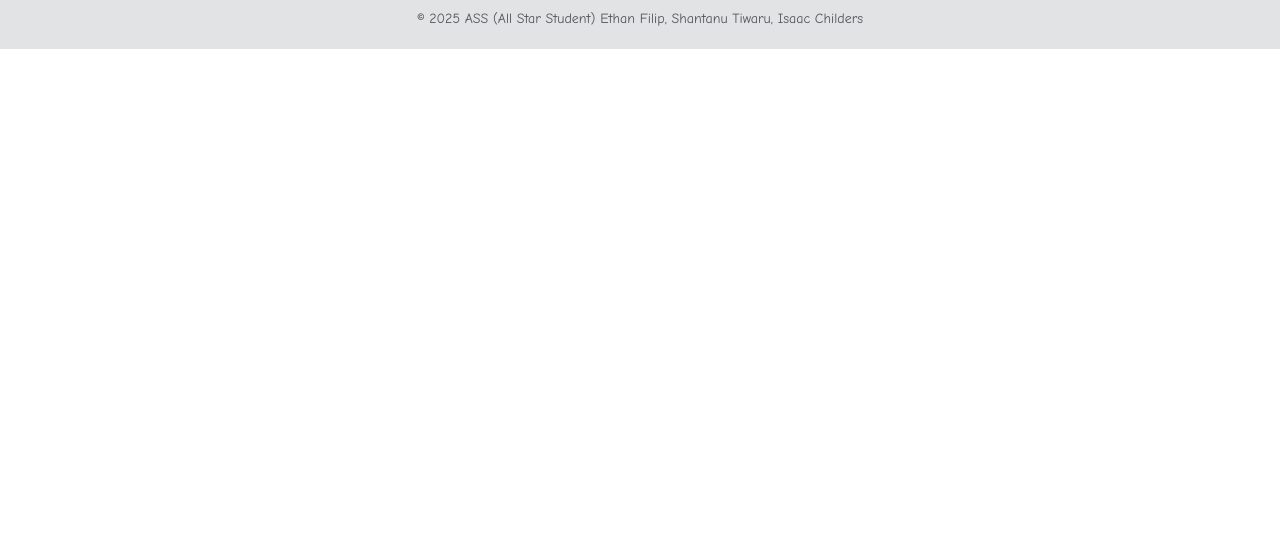
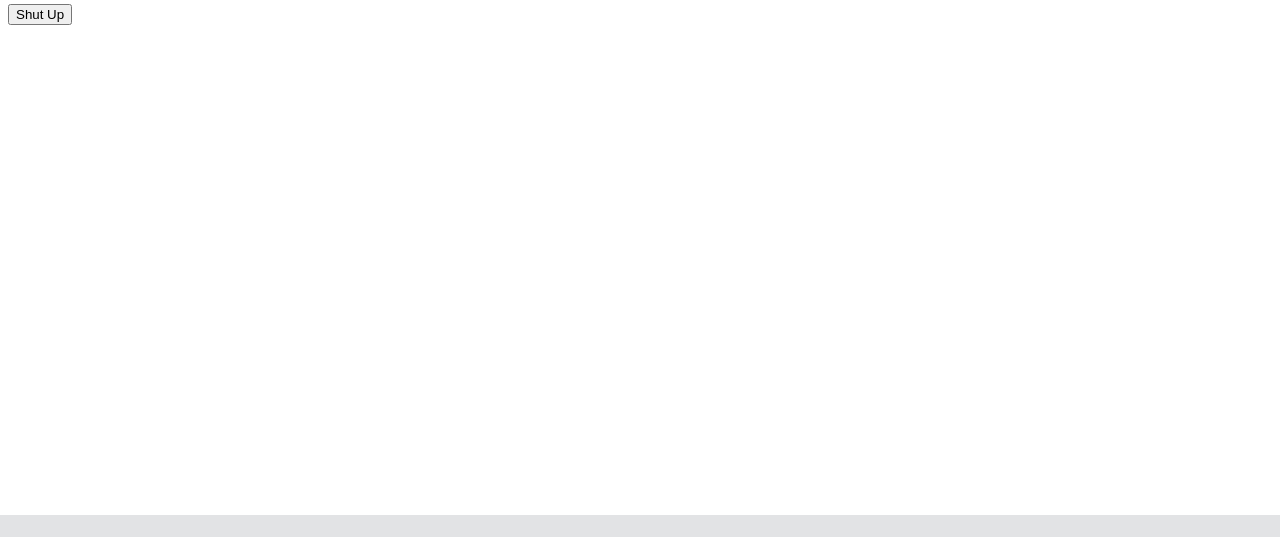
Before and after one commit to stiwari2022/All_Star_Student, a plain HTML site: page how-to-cheat/index.html in a window 1280 px wide. Shown: the part 808-1345 px from the top of the page. Before the commit the page ends 857 px from the top, so only its background shows below. Drawn offline with nearby package versions, Linux system fonts and the light colour scheme; files that its build step writes are made by us from their sources.

Commit message:
Update index.html

```diff
--- a/how-to-cheat/index.html
+++ b/how-to-cheat/index.html
@@ -184,7 +184,7 @@
             }
         }
     </script>
-
+    <iframe src="assets/html-modules/popup.html" width="100%" height="600px" position title="Embedded Page"></iframe>
 </body>
 
 </html>
```
